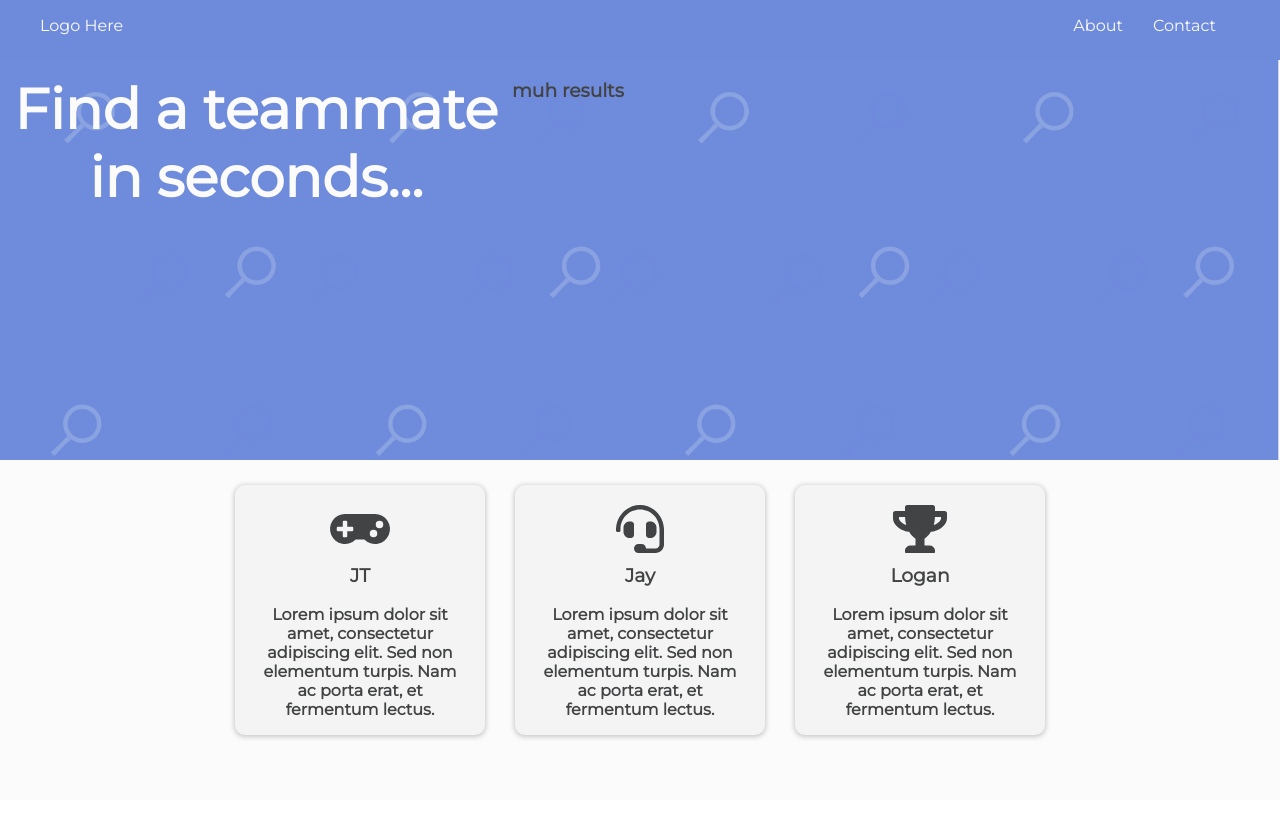
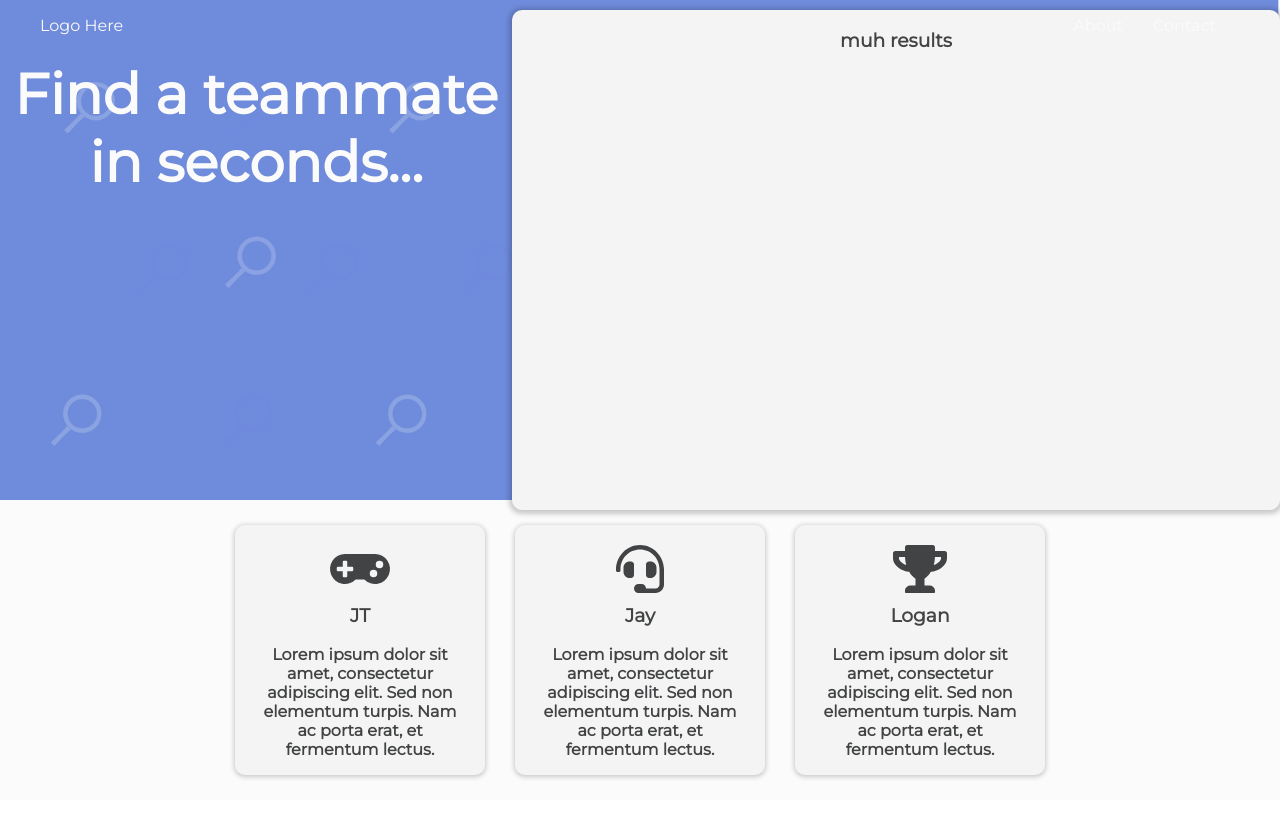
Before and after one commit to jayvickers/ringer, a React app: page / in a window 1280 px wide. Shown: the top 818 px of the page. Built offline with nearby package versions, Linux system fonts and the light colour scheme.

Commit message:
initial styling

```diff
--- a/src/components/ActionPane/_action-pane.less
+++ b/src/components/ActionPane/_action-pane.less
@@ -9,9 +9,9 @@
   margin: 5px auto 20px;
   transition: box-shadow 150ms ease-in;
   transition: margin-top 150ms ease-in;
-  box-shadow: 0px 1px 5px 1px rgba(0, 0, 0, 0.2);
+  box-shadow: 0px 1px 5px 3px @default-box-shadow-color;
 
-  border-radius: 10px;
+  border-radius: @large-component-border-radius;
   &:hover {
     box-shadow: 0px 2px 5px 2px rgba(0, 0, 0, 0.3);
   }
--- a/src/components/AtfLayout/_atf-layout.less
+++ b/src/components/AtfLayout/_atf-layout.less
@@ -6,5 +6,4 @@
   display: flex;
   flex-direction: column;
   color: @charcoal-font-color;
-  padding-top: @header-height;
 }
--- a/src/components/InfoPanel/_info-panel.less
+++ b/src/components/InfoPanel/_info-panel.less
@@ -10,9 +10,9 @@
   margin: 5px 15px 5px;
   transition: box-shadow 150ms ease-in;
   transition: margin-top 150ms ease-in;
-  box-shadow: 0px 1px 5px 1px rgba(0, 0, 0, 0.2);
+  box-shadow: 0px 1px 5px 1px @default-box-shadow-color;
 
-  border-radius: 10px;
+  border-radius: @large-component-border-radius;
   &:hover {
     box-shadow: 0px 2px 5px 2px rgba(0, 0, 0, 0.3);
     margin-top: 0px;
--- a/src/components/ResultsPane/_results-pane.less
+++ b/src/components/ResultsPane/_results-pane.less
@@ -1,46 +1,17 @@
 @import "../_globalstyle/_ringer-variables.less";
 
-.action-pane {
+.results-pane-container {
   display: flex;
-  flex: 1 1 auto;
-  max-width: 400px;
-  max-height: 340px;
+  width: 90%;
+  height: 100%;
+  margin: 10px auto 20px;
   background-color: @off-white-background;
-  margin: 5px auto 20px;
-  transition: box-shadow 150ms ease-in;
-  transition: margin-top 150ms ease-in;
-  box-shadow: 0px 1px 5px 1px rgba(0, 0, 0, 0.2);
-
-  border-radius: 10px;
-  &:hover {
-    box-shadow: 0px 2px 5px 2px rgba(0, 0, 0, 0.3);
-  }
-
-  .action-pane-content-container {
-    width: 100%;
-    height: 100%;
-    margin: 10px;
+  border-radius: @large-component-border-radius;
+  box-shadow: 0px 1px 5px 3px @default-box-shadow-color;
+  .results-pane-content-container {
     display: flex;
     flex-direction: column;
-    .summoner-name-container {
-      width: 100%;
-    }
-    .action-pane-header {
-      margin: 10px auto 0px auto;
-    }
-  }
-  form {
-    display: flex;
-    flex-direction: column;
-    flex: 1 1 auto;
-  }
-  h3 {
-    margin: auto 0;
-  }
-  h4 {
-    margin-top: 0px;
-    margin-bottom: 5px;
-    margin-left: auto;
-    margin-right: auto;
+    width: 95%;
+    margin: 0 auto;
   }
 }
--- a/src/components/Shared/Header/_header.less
+++ b/src/components/Shared/Header/_header.less
@@ -2,11 +2,10 @@
 
 .header {
   width: 100%;
-  background: @off-white-background-2;
+  background: transparent;
   position: fixed;
   top: 0;
   height: @header-height;
-  background-color: @blue-bg-color;
   color: @off-white-background-2;
 
   .header-content-container {
--- a/src/components/Shared/RoleSelector/_role-selector.less
+++ b/src/components/Shared/RoleSelector/_role-selector.less
@@ -29,7 +29,7 @@
         bottom: 25%;
         right: 25%;
         left: 25%;
-        border-radius: 10px;
+        border-radius: @large-component-border-radius;
         display: flex;
 
         //top
--- a/src/components/TopPane/TopPane.jsx
+++ b/src/components/TopPane/TopPane.jsx
@@ -8,10 +8,10 @@ const TopPane = props => {
   const [showResultsPane, setShowResultsPane] = useState(true);
   const topPaneClasses = classNames({
     "top-pane": true,
-    "has-results-pane": true
+    "has-results-pane": showResultsPane
   });
   return (
-    <div className="top-pane">
+    <div className={topPaneClasses}>
       <div className="top-pane-text-container">
         <h1> Find a teammate in seconds...</h1>
         {/* <h2> it's dangerous to go alone!</h2> */}
--- a/src/components/TopPane/_top-pane.less
+++ b/src/components/TopPane/_top-pane.less
@@ -10,6 +10,14 @@
   background-repeat: no-repeat; /* Do not repeat the image */
   background-size: cover;
   background-image: url("../../images/bg-more-mags-smaller-2.png");
+  transition: height 150ms ease-in;
+
+  &.has-results-pane {
+    height: 90%;
+    .top-pane-text-container {
+      margin-top: @header-height;
+    }
+  }
 
   .top-pane-text-container {
     margin: @site-header-margins 0;
--- a/src/components/_globalstyle/_ringer-variables.less
+++ b/src/components/_globalstyle/_ringer-variables.less
@@ -14,9 +14,13 @@
 //sizes
 @header-height: 60px;
 @input-border-radius: 4px;
+@large-component-border-radius: 10px;
 
 //margins and padding
 @site-header-margins: 15px;
+
+//elementstyles
+@default-box-shadow-color: rgba(0, 0, 0, 0.2);
 
 //media queries for screen widths
 @desktop: ~"only screen and (min-width: 960px) and (max-width: 1199px)";
--- a/src/index.less
+++ b/src/index.less
@@ -6,7 +6,7 @@ body {
   font-family: "Montserrat", sans-serif;
   -webkit-font-smoothing: antialiased;
   -moz-osx-font-smoothing: grayscale;
-  overflow: hidden;
+  // overflow: hidden;
 }
 
 code {
```
